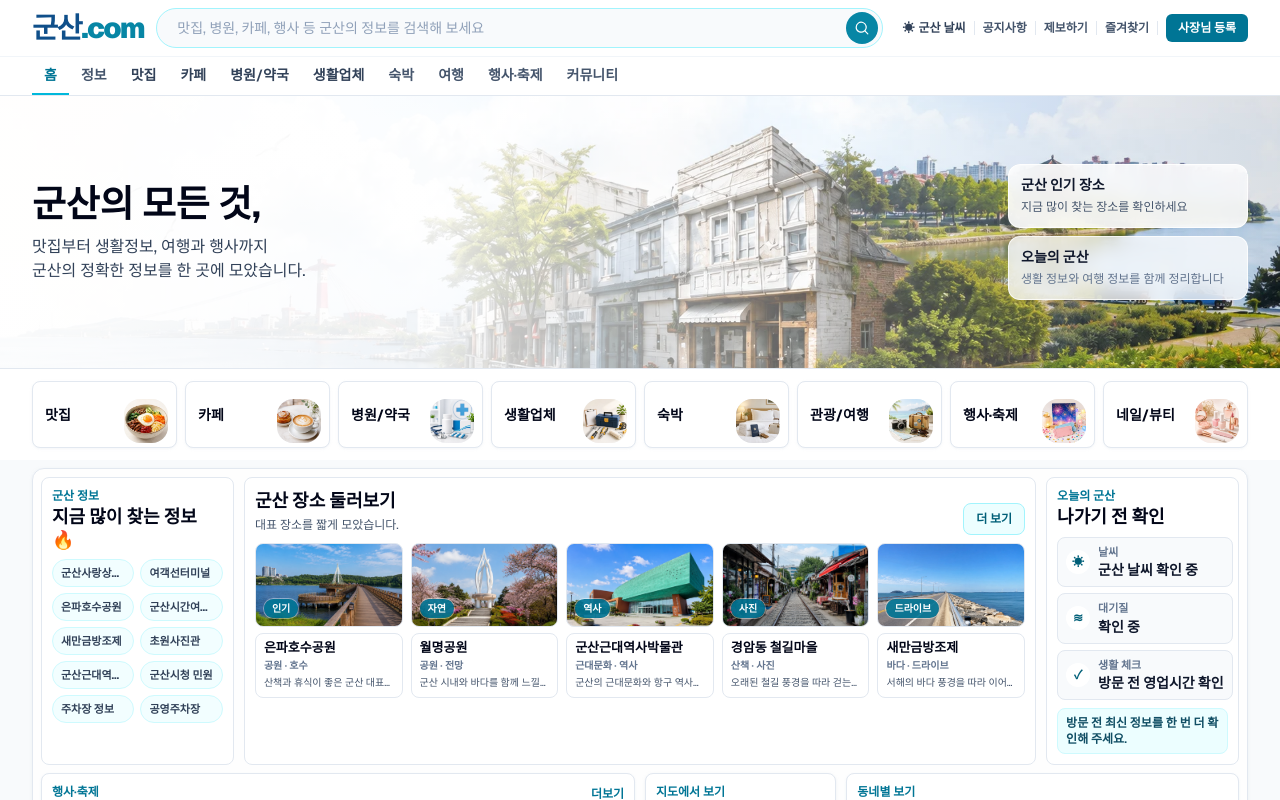
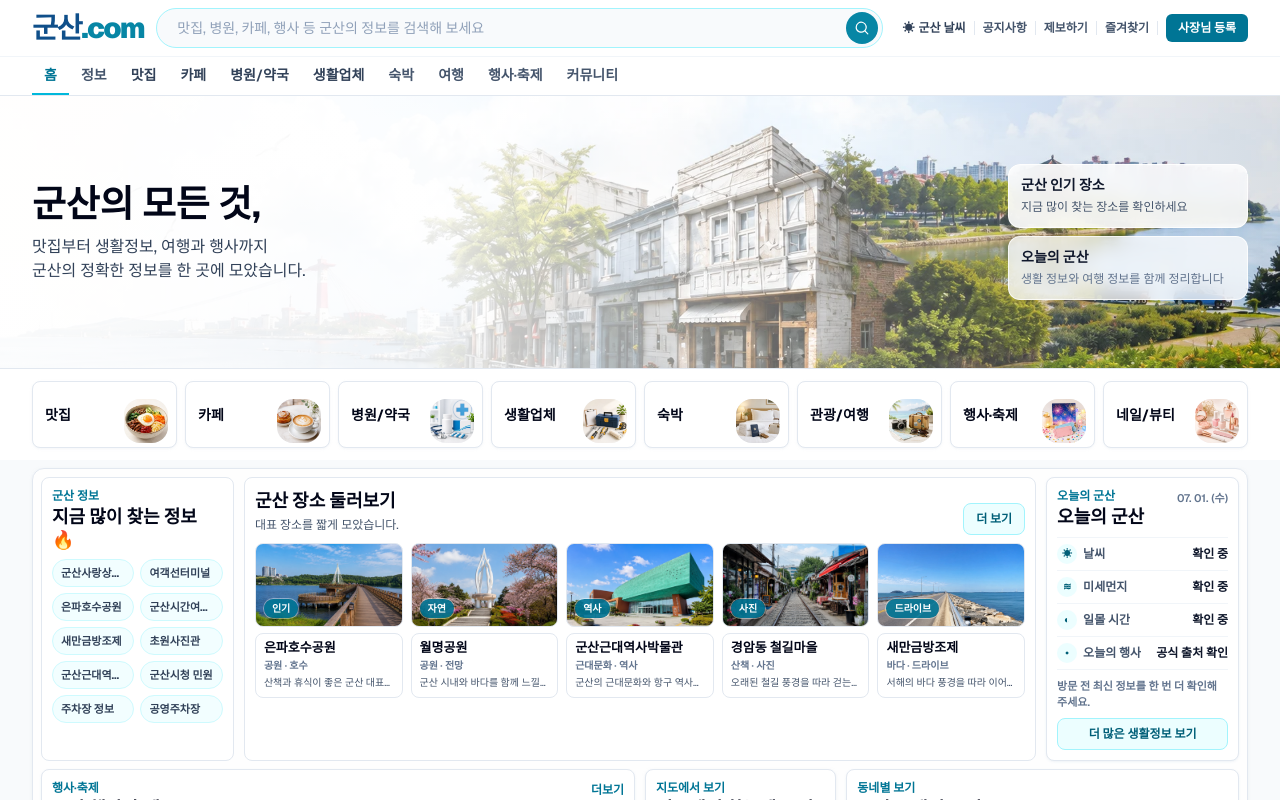
Before and after one commit to Aprasaks/gunsan-com, a Next.js app: page / in a window 1280 px wide. Shown: the top 800 px of the page. Built offline with nearby package versions, Linux system fonts and the light colour scheme; no server answers.

Commit message:
오늘의 군산 패널 레퍼런스 기준 보정 #43

```diff
--- a/components/TodayGunsanSection.tsx
+++ b/components/TodayGunsanSection.tsx
@@ -1,3 +1,5 @@
+import Link from "next/link";
+
 import { getGunsanAirQuality } from "@/lib/api/airQuality";
 import { getGunsanCurrentWeather } from "@/lib/api/weather";
 
@@ -13,6 +15,13 @@ export default async function TodayGunsanSection() {
     getGunsanCurrentWeather(),
     getGunsanAirQuality(),
   ]);
+  const today = new Date();
+  const todayLabel = new Intl.DateTimeFormat("ko-KR", {
+    timeZone: "Asia/Seoul",
+    month: "2-digit",
+    day: "2-digit",
+    weekday: "short",
+  }).format(today);
 
   const todayItems: TodayInfoItem[] = [
     {
@@ -20,60 +29,82 @@ export default async function TodayGunsanSection() {
       label: "날씨",
       value: weather
         ? `${weather.temperatureCelsius}℃ · ${weather.label}`
-        : "군산 날씨 확인 중",
+        : "확인 중",
       icon: weather?.icon ?? "☀",
     },
     {
       key: "air-quality",
-      label: "대기질",
+      label: "미세먼지",
       value:
         airQuality.grade === "unknown"
           ? "확인 중"
-          : `미세먼지 ${airQuality.label}`,
+          : airQuality.label,
       icon: "≋",
     },
     {
-      key: "local-check",
-      label: "생활 체크",
-      value: "방문 전 영업시간 확인",
-      icon: "✓",
+      key: "sunset",
+      label: "일몰 시간",
+      value: "확인 중",
+      icon: "◐",
+    },
+    {
+      key: "today-event",
+      label: "오늘의 행사",
+      value: "공식 출처 확인",
+      icon: "•",
     },
   ];
 
   return (
-    <section className="rounded-lg border border-slate-200 bg-white p-2.5">
+    <section className="rounded-lg border border-slate-200 bg-white p-2.5 shadow-sm shadow-slate-200/40">
+      <div className="flex items-start justify-between gap-2">
+        <div className="min-w-0">
           <p className="text-xs font-semibold text-cyan-700">오늘의 군산</p>
           <h2 className="mt-0.5 text-base font-bold leading-tight text-slate-950 sm:text-lg">
-        나가기 전 확인
+            오늘의 군산
           </h2>
+        </div>
+        <time
+          dateTime={today.toISOString()}
+          className="mt-0.5 shrink-0 text-[11px] font-semibold text-slate-500"
+        >
+          {todayLabel}
+        </time>
+      </div>
 
-      <div className="mt-2 grid gap-1.5">
+      <div className="mt-2 divide-y divide-slate-100 border-y border-slate-100">
         {todayItems.map((item) => (
-          <article
+          <div
             key={item.key}
-            className="flex items-center gap-2 rounded-lg border border-slate-200 bg-slate-50 px-2 py-1.5"
+            className="flex min-h-8 items-center justify-between gap-2 py-1.5"
           >
+            <div className="flex min-w-0 items-center gap-1.5">
               <span
-              className="grid h-6 w-6 shrink-0 place-items-center rounded-full bg-white text-xs font-bold text-cyan-800"
+                className="grid h-5 w-5 shrink-0 place-items-center rounded-full bg-cyan-50 text-[10px] font-bold text-cyan-800"
                 aria-hidden="true"
               >
                 {item.icon}
               </span>
-            <div className="min-w-0">
-              <p className="text-[11px] font-semibold text-slate-500">
+              <p className="truncate text-xs font-semibold text-slate-600">
                 {item.label}
               </p>
-              <p className="truncate text-sm font-bold text-slate-900">
+            </div>
+            <p className="shrink-0 text-right text-xs font-bold text-slate-900">
               {item.value}
             </p>
           </div>
-          </article>
         ))}
       </div>
 
-      <p className="mt-2 rounded-lg border border-cyan-100 bg-cyan-50 px-2 py-1.5 text-xs font-semibold leading-4 text-cyan-900">
+      <p className="mt-2 text-[11px] font-semibold leading-4 text-slate-500">
         방문 전 최신 정보를 한 번 더 확인해 주세요.
       </p>
+      <Link
+        href="/places"
+        className="mt-2 inline-flex h-8 w-full items-center justify-center rounded-lg border border-cyan-200 bg-cyan-50 px-3 text-xs font-semibold text-cyan-800 transition hover:border-cyan-300 hover:bg-cyan-100"
+      >
+        더 많은 생활정보 보기
+      </Link>
     </section>
   );
 }
```
Lines whose indentation alone changed are shown as unchanged.
